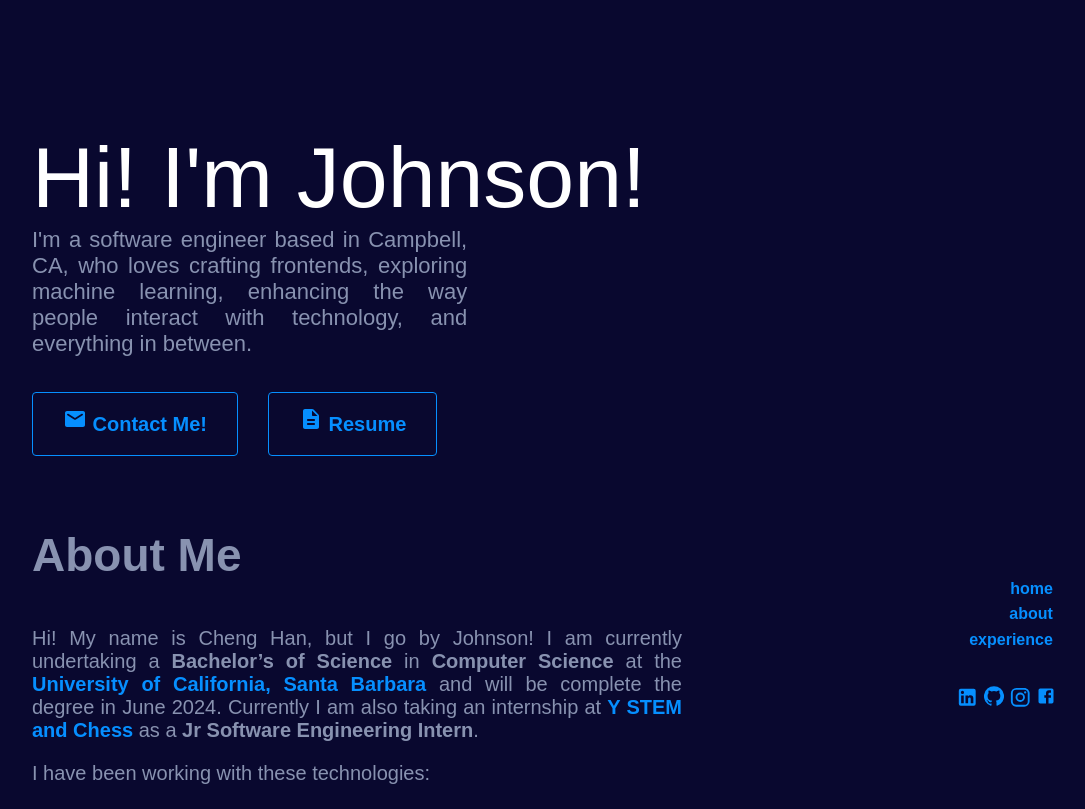
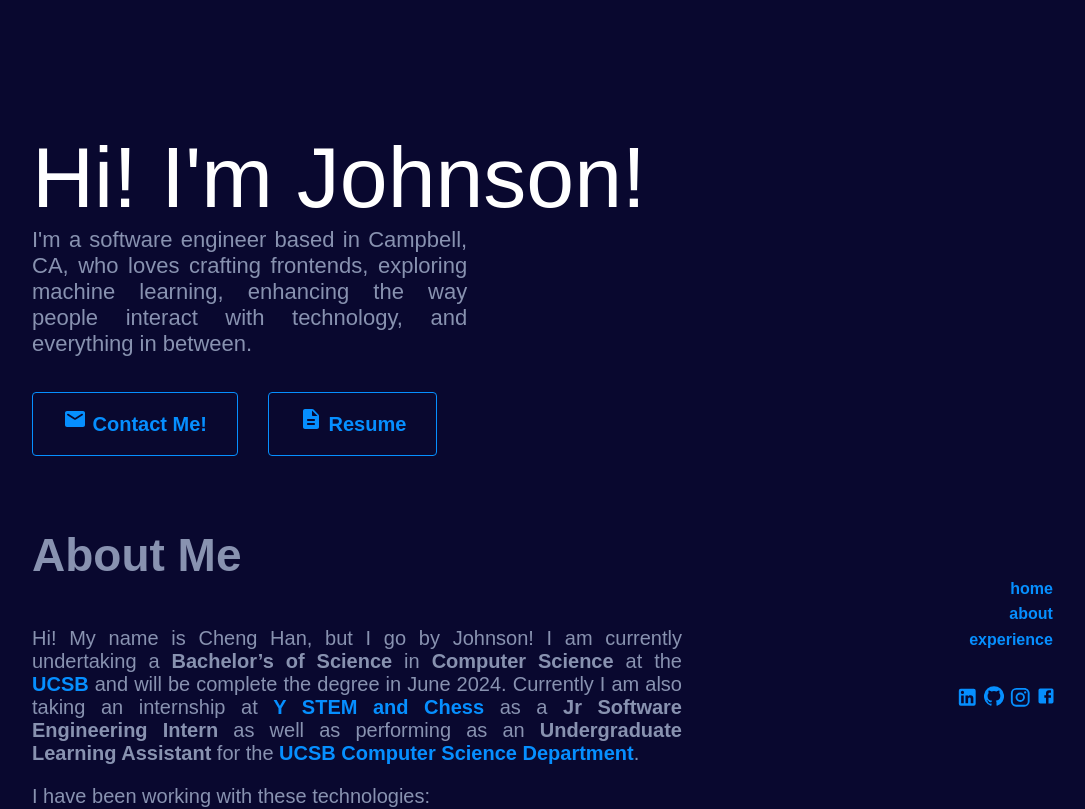
Before and after one commit to Johnsonchan105/johnsonchan105.github.io, a React (Create React App) app: page / in a window 1280 px wide. Shown: the top 809 px of the page, without its empty margins (160-1245 px from the left). Built offline with nearby package versions, Linux system fonts and the light colour scheme.

Commit message:
update portfolio

```diff
--- a/src/components/About.js
+++ b/src/components/About.js
@@ -22,8 +22,9 @@
             <p>
                 Hi! My name is Cheng Han, but I go by Johnson!
                 I am currently undertaking a <b>Bachelor’s of Science</b> in
-                <b> Computer Science</b> at the <a href="https://www.ucsb.edu/about">University of California, Santa Barbara</a> and will be complete the degree in June 2024.
-                Currently I am also taking an internship at <a href="https://ystemandchess.com/about-us">Y STEM and Chess</a> as a <b>Jr Software Engineering Intern</b>.
+                <b> Computer Science</b> at the <a href="https://www.ucsb.edu/about">UCSB</a> and will be complete the degree in June 2024.
+                Currently I am also taking an internship at <a href="https://ystemandchess.com/about-us">Y STEM and Chess</a> as a <b>Jr Software Engineering Intern</b> as well as
+                 performing as an <b>Undergraduate Learning Assistant</b> for the <a href="https://cs.ucsb.edu/education/undergraduate/learning-assistant-program">UCSB Computer Science Department</a>.
             </p>
         );
         const two = (
--- a/src/components/ExperienceList.js
+++ b/src/components/ExperienceList.js
@@ -56,7 +56,7 @@
         },
         "UCSB" : {
             "Undergraduate Learning Assistant @" : {
-                duration: "08/23 - 09/23",
+                duration: "08/23 - PRESENT",
                 desc: [
                     "Facilitated a supportive learning environment for 75 students enrolled in Computer Science (CS9)",
                     "Leveraging strong communication and problem-solving skills to address inquiries, provide comprehensive assistance with homework, assignments, and effectively guide students towards achieving academic success."
```
